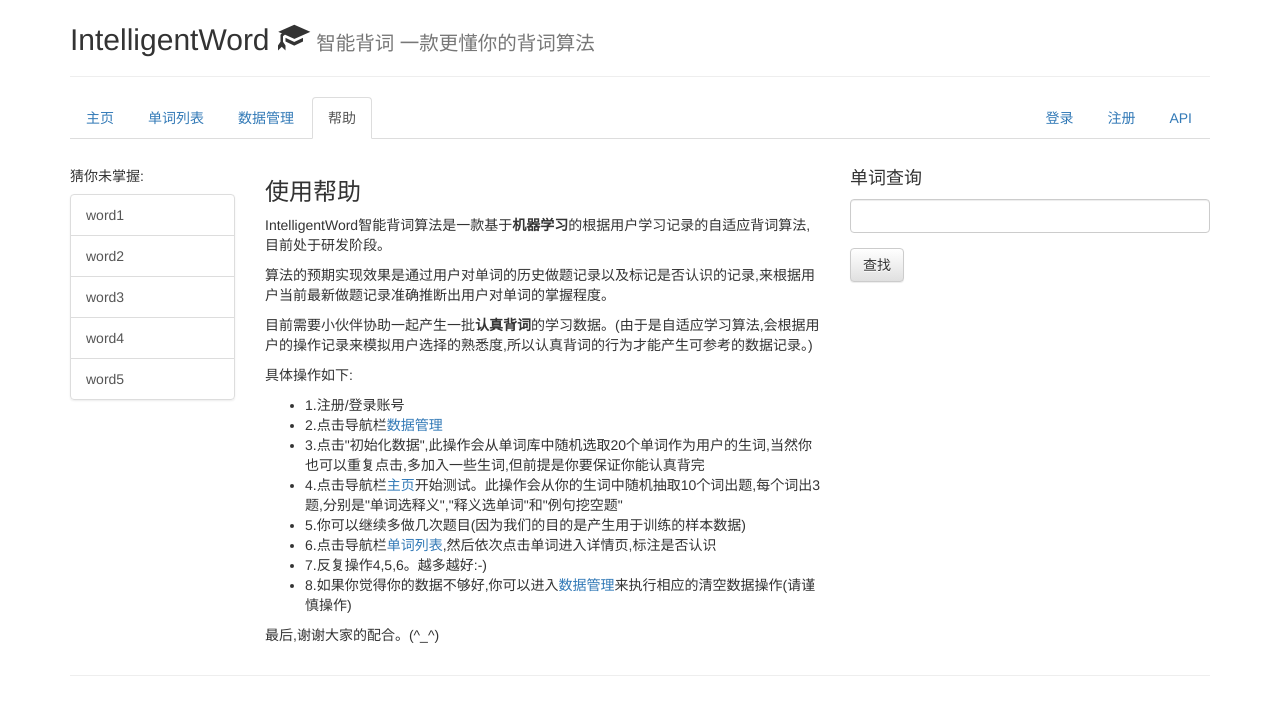
After one commit to bianshifeng/IntelligentWord, a Django app: page /iw/help/ in a window 1280 px wide. The commit adds this page. Shown: the top 715 px of the page. Run offline with Django 3.2, Linux system fonts and the light colour scheme; parts of the project's set-up code (start-up, migrations or seed data) failed here and were passed over; some libraries are stand-ins or nearby versions.

Commit message:
add: help page

```diff
--- a/iw_web/iw/templates/data_manage_result.html
+++ b/iw_web/iw/templates/data_manage_result.html
@@ -11,6 +11,9 @@
 <li class="active">
     <a href="/iw/data/">数据管理</a>
 </li>
+<li>
+    <a href="/iw/help/">帮助</a>
+</li>
 {% endblock %}
 {% block content %}
 <h3>{{tips}}</h3>
--- a/iw_web/iw/templates/data_manager.html
+++ b/iw_web/iw/templates/data_manager.html
@@ -10,6 +10,9 @@
 </li>
 <li class="active">
     <a href="/iw/data/">数据管理</a>
+</li>
+<li>
+    <a href="/iw/help/">帮助</a>
 </li>
 {% endblock %}
 
--- /dev/null
+++ b/iw_web/iw/templates/help.html
@@ -0,0 +1,59 @@
+{% extends "base.html" %}
+{% block title %}数据管理{% endblock %}
+{% block head %}{% endblock %}
+{% block nav %}
+<li>
+    <a href="/iw/index">主页</a>
+</li>
+<li>
+    <a href="/iw/mark/word_list/">单词列表</a>
+</li>
+<li>
+    <a href="/iw/data/">数据管理</a>
+</li>
+<li class="active">
+    <a href="/iw/help/">帮助</a>
+</li>
+{% endblock %}
+
+{% block content %}
+
+    <div class="articleContent">
+        <h3 class="title">
+            使用帮助
+        </h3>
+        <div class="property">
+        </div>
+        <div id="contentTxt">
+            <p>
+                IntelligentWord智能背词算法是一款基于<b>机器学习</b>的根据用户学习记录的自适应背词算法,目前处于研发阶段。
+            </p>
+            <p>
+                算法的预期实现效果是通过用户对单词的历史做题记录以及标记是否认识的记录,来根据用户当前最新做题记录准确推断出用户对单词的掌握程度。
+            </p>
+            <p>
+                目前需要小伙伴协助一起产生一批<b>认真背词</b>的学习数据。(由于是自适应学习算法,会根据用户的操作记录来模拟用户选择的熟悉度,所以认真背词的行为才能产生可参考的数据记录。)
+            </p>
+            <p>
+                具体操作如下:
+                <ul>
+                    <li>1.注册/登录账号</li>
+                    <li>2.点击导航栏<a href="{% url 'data_manager_index' %}">数据管理</a></li>
+                    <li>3.点击"初始化数据",此操作会从单词库中随机选取20个单词作为用户的生词,当然你也可以重复点击,多加入一些生词,但前提是你要保证你能认真背完</li>
+                    <li>4.点击导航栏<a href="{% url 'index' %}">主页</a>开始测试。此操作会从你的生词中随机抽取10个词出题,每个词出3题,分别是"单词选释义","释义选单词"和"例句挖空题"</li>
+                    <li>5.你可以继续多做几次题目(因为我们的目的是产生用于训练的样本数据)</li>
+                    <li>6.点击导航栏<a href="{% url 'word_list' %}">单词列表</a>,然后依次点击单词进入详情页,标注是否认识</li>
+                    <li>7.反复操作4,5,6。越多越好:-)</li>
+                    <li>8.如果你觉得你的数据不够好,你可以进入<a href="{% url 'data_manager_index' %}">数据管理</a>来执行相应的清空数据操作(请谨慎操作)</li>
+                </ul>
+            </p>
+            <p>
+                最后,谢谢大家的配合。(^_^)
+            </p>
+        </div>
+    </div>
+
+{% endblock %}
+
+{% block footer %}
+{% endblock%}
--- a/iw_web/iw/templates/index.html
+++ b/iw_web/iw/templates/index.html
@@ -10,6 +10,9 @@
 </li>
 <li>
     <a href="/iw/data/">数据管理</a>
+</li>
+<li>
+    <a href="/iw/help/">帮助</a>
 </li>
 {% endblock %}
 
@@ -25,6 +28,9 @@
         </h1>
         <p>
             智能背词可以根据您的做题记录自动推断出您对单词的掌握程度。
+            <br/>
+            <br/>
+            <b>使用方式,见<a href="{% url 'help' %}">帮助</a>页面。<b/>
         </p>
     {% endif %}
 </div>
--- a/iw_web/iw/templates/mark.html
+++ b/iw_web/iw/templates/mark.html
@@ -10,6 +10,9 @@
 </li>
 <li>
     <a href="/iw/data/">数据管理</a>
+</li>
+<li>
+    <a href="/iw/help/">帮助</a>
 </li>
 {% endblock %}
 
--- a/iw_web/iw/templates/ques.html
+++ b/iw_web/iw/templates/ques.html
@@ -10,6 +10,9 @@
 </li>
 <li>
     <a href="/iw/data/">数据管理</a>
+</li>
+<li>
+    <a href="/iw/help/">帮助</a>
 </li>
 {% endblock %}
 
--- a/iw_web/iw/templates/word_list.html
+++ b/iw_web/iw/templates/word_list.html
@@ -10,6 +10,9 @@
 </li>
 <li>
     <a href="/iw/data/">数据管理</a>
+</li>
+<li>
+    <a href="/iw/help/">帮助</a>
 </li>
 {% endblock %}
 
--- a/iw_web/iw/urls.py
+++ b/iw_web/iw/urls.py
@@ -1,5 +1,5 @@
 from django.conf.urls import url, include
-from .views import api, data_manager, ques, mark, test, index, regist
+from .views import api, data_manager, ques, mark, test, index, regist, help
 from rest_framework.routers import DefaultRouter
 from rest_framework.schemas import get_schema_view
 
@@ -38,6 +38,7 @@ urlpatterns = [
     url(r'^mark/word_list/', mark.word_list, name="word_list"),
     url(r'^mark/word_detail/(?P<word_id>[0-9]+)/', mark.word_detail, name="word_detail"),
     url(r'^mark/mark_is_known/(?P<word_id>[0-9]+)/(?P<is_known>[0-9]+)/', mark.mark_is_known, name="mark_is_known"),
+    url(r'^help/', help.help, name="help"),
 
     url(r'^test/', test.test, name="test"),
     url(r'^api-auth/', include('rest_framework.urls', namespace='rest_framework'))
--- /dev/null
+++ b/iw_web/iw/views/help.py
@@ -0,0 +1,5 @@
+from django.shortcuts import render
+
+
+def help(request):
+    return render(request, 'help.html')
```
Also changed, not shown: iw_web/db.sqlite3.
